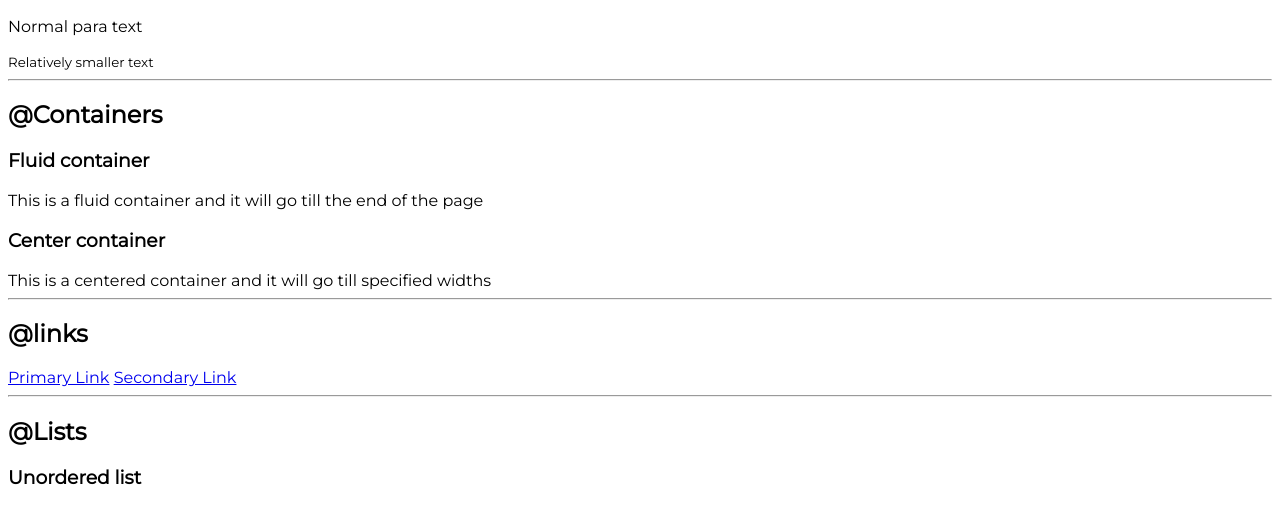
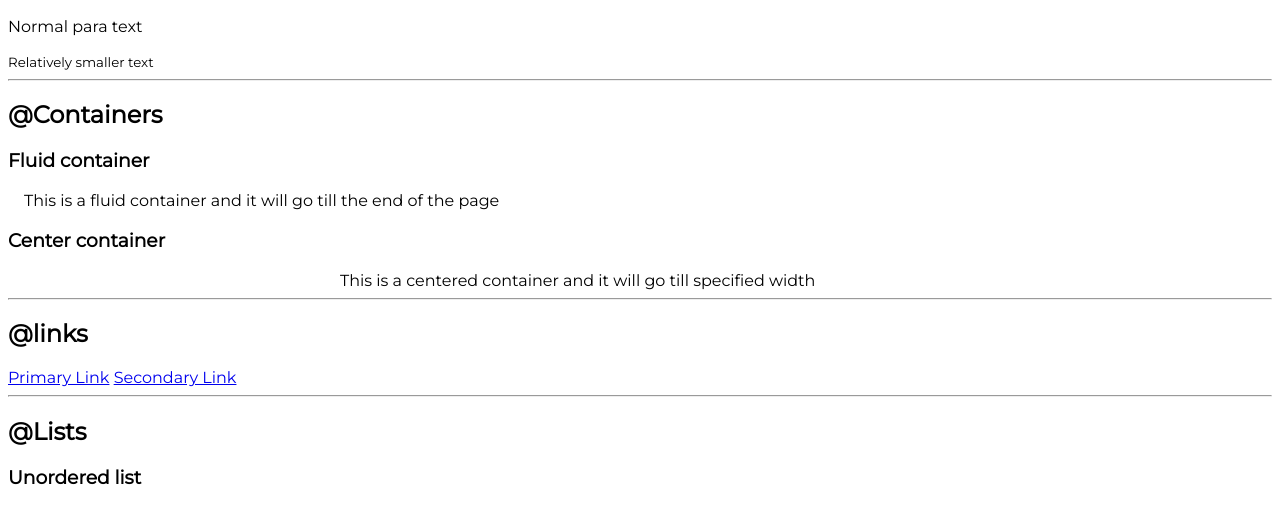
Before and after one commit to rishitbhojak/portfolio, a plain HTML site: page index.html in a window 1280 px wide. Shown: the part 282-787 px from the top of the page. Drawn offline with Linux system fonts and the light colour scheme.

Commit message:
container

```diff
--- a/index.html
+++ b/index.html
@@ -28,10 +28,10 @@
     <h2>@Containers</h2>
 
     <h3>Fluid container</h3>
-    <div>This is a fluid container and it will go till the end of the page</div>
+    <div class="container">This is a fluid container and it will go till the end of the page</div>
 
     <h3>Center container</h3>
-    <div>This is a centered container and it will go till specified widths</div>
+    <div class="container container-center">This is a centered container and it will go till specified width</div>
 
     <hr />
 
--- a/styles.css
+++ b/styles.css
@@ -2,3 +2,14 @@
 body{
     font-family: 'Montserrat', sans-serif;
 }
+
+/** container **/
+.container{
+    padding-left: 1rem;
+    padding-right: 1rem;
+}
+
+.container-center{
+  max-width: 600px;
+  margin: auto;
+}
```
